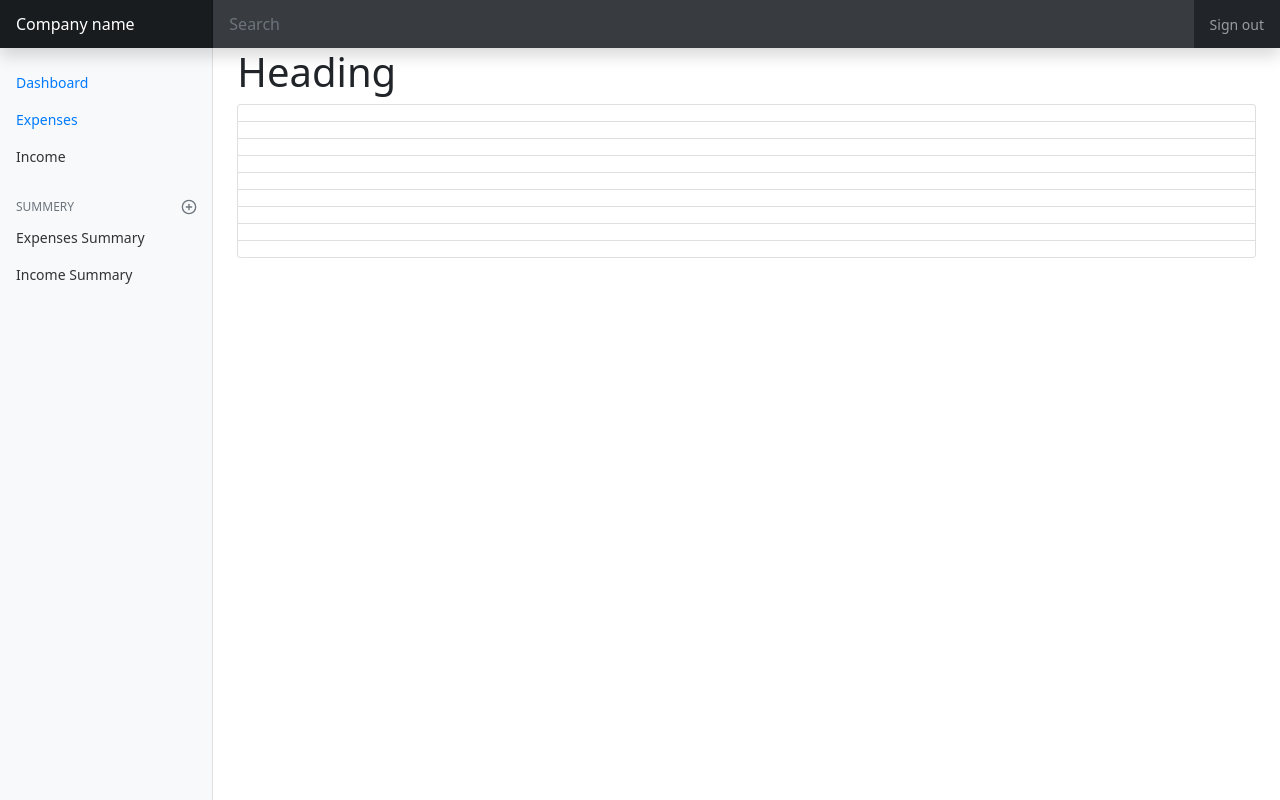
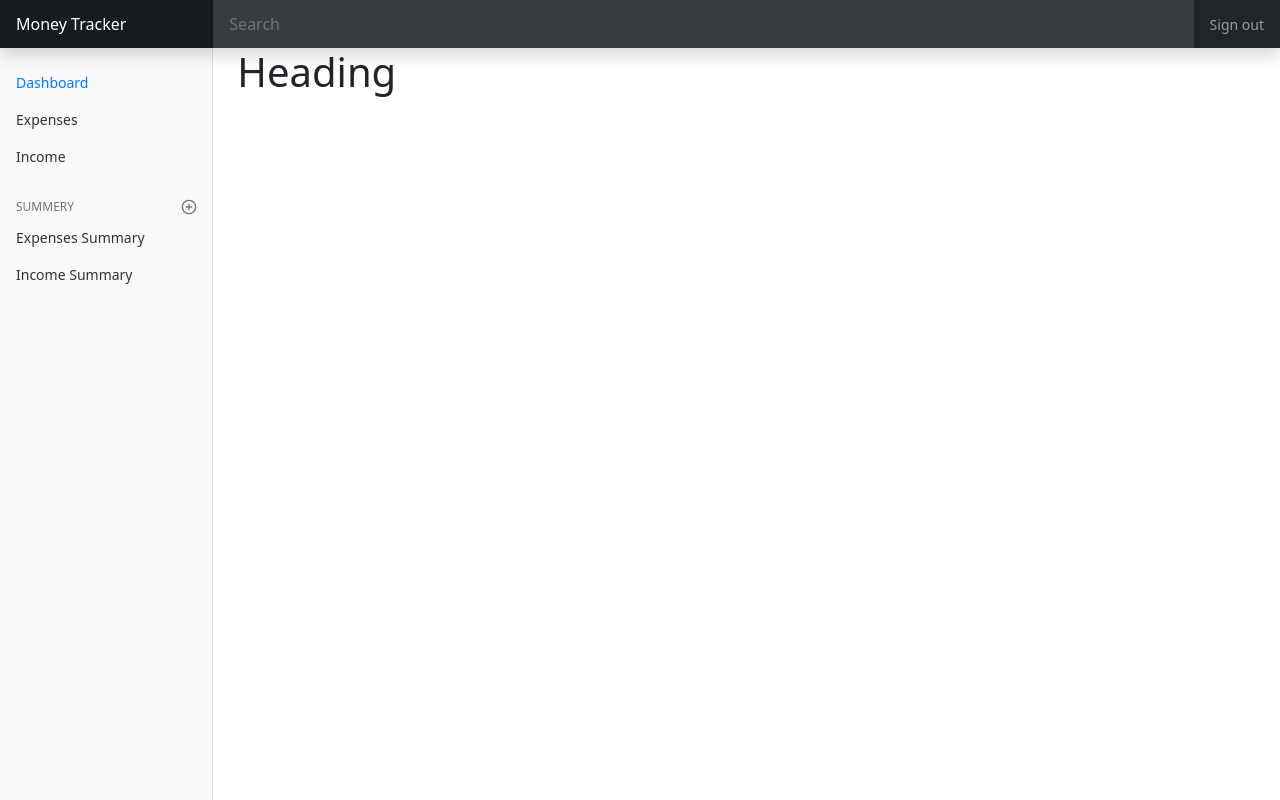
Before and after one commit to coderj001/MoneyTracker, a Django app: page / in a window 1280 px wide. Run offline with Django 3.2, Linux system fonts and the light colour scheme; some libraries are stand-ins or nearby versions.

Commit message:
config auth templates and added class base view

```diff
--- a/MoneyTracker/MoneyTracker/urls.py
+++ b/MoneyTracker/MoneyTracker/urls.py
@@ -7,6 +7,7 @@ from django.urls import path, include
 urlpatterns = [
     path('admin/', admin.site.urls),
     path('', include('core.urls')),
+    path('auth/', include('authentication.urls')),
 ]
 
 if environ.get('debug') == 'True':
--- /dev/null
+++ b/MoneyTracker/authentication/urls.py
@@ -0,0 +1,8 @@
+from authentication.views import RegistrationView
+from django.urls import path
+
+APP_NAME = 'auth'
+
+urlpatterns = [
+    path('register/', RegistrationView.as_view(), name="register"),
+]
--- a/MoneyTracker/authentication/views.py
+++ b/MoneyTracker/authentication/views.py
@@ -1,3 +1,7 @@
 from django.shortcuts import render
+from django.views import View
 
-# Create your views here.
+
+class RegistrationView(View):
+    def get(self, request):
+        return render(request, 'authentication/register.html', context={})
--- a/MoneyTracker/core/urls.py
+++ b/MoneyTracker/core/urls.py
@@ -1,6 +1,7 @@
 from django.urls import path
 from core.views import home
 
+APP_NAME = 'core'
 
 urlpatterns = [
     path('', home, name="home"),
--- a/MoneyTracker/templates/base.html
+++ b/MoneyTracker/templates/base.html
@@ -38,7 +38,7 @@
   <body>
 
 <header class="navbar navbar-dark sticky-top bg-dark flex-md-nowrap p-0 shadow">
-  <a class="navbar-brand col-md-3 col-lg-2 me-0 px-3" href="#">Company name</a>
+  <a class="navbar-brand col-md-3 col-lg-2 me-0 px-3" href="#">Money Tracker</a>
   <button class="navbar-toggler position-absolute d-md-none collapsed" type="button" data-bs-toggle="collapse" data-bs-target="#sidebarMenu" aria-controls="sidebarMenu" aria-expanded="false" aria-label="Toggle navigation">
     <span class="navbar-toggler-icon"></span>
   </button>
--- a/MoneyTracker/templates/base_auth.html
+++ b/MoneyTracker/templates/base_auth.html
@@ -39,7 +39,6 @@
 
 <div class="container-fluid">
   <div class="row">
-    <main class="col-md-12">
       <div class="col-md-3"></div>
       <div class="col-md-6">
           {% block content %}
@@ -47,7 +46,6 @@
           {% endblock content %}
       </div>
       <div class="col-md-3"></div>
-    </main>
   </div>
 </div>
 
--- a/MoneyTracker/templates/core/index.html
+++ b/MoneyTracker/templates/core/index.html
@@ -5,15 +5,4 @@
 
 {% block content %}
     <h1>Heading</h1>
-    <ul class="list-group">
-        <li class="list-group-item"></li>
-        <li class="list-group-item"></li>
-        <li class="list-group-item"></li>
-        <li class="list-group-item"></li>
-        <li class="list-group-item"></li>
-        <li class="list-group-item"></li>
-        <li class="list-group-item"></li>
-        <li class="list-group-item"></li>
-        <li class="list-group-item"></li>
-    </ul>
 {% endblock content %}
--- a/MoneyTracker/templates/partial/sidebar.html
+++ b/MoneyTracker/templates/partial/sidebar.html
@@ -10,7 +10,7 @@
             </a>
           </li>
           <li class="nav-item">
-            <a class="nav-link active" aria-current="page" href="#">
+            <a class="nav-link" href="#">
               Expenses
             </a>
           </li>
```
Also changed, not shown: MoneyTracker/templates/authentication/login.html (+12 -0 lines), MoneyTracker/templates/authentication/register.html (+11 -0 lines), README.md. Lines whose indentation alone changed are shown as unchanged.
